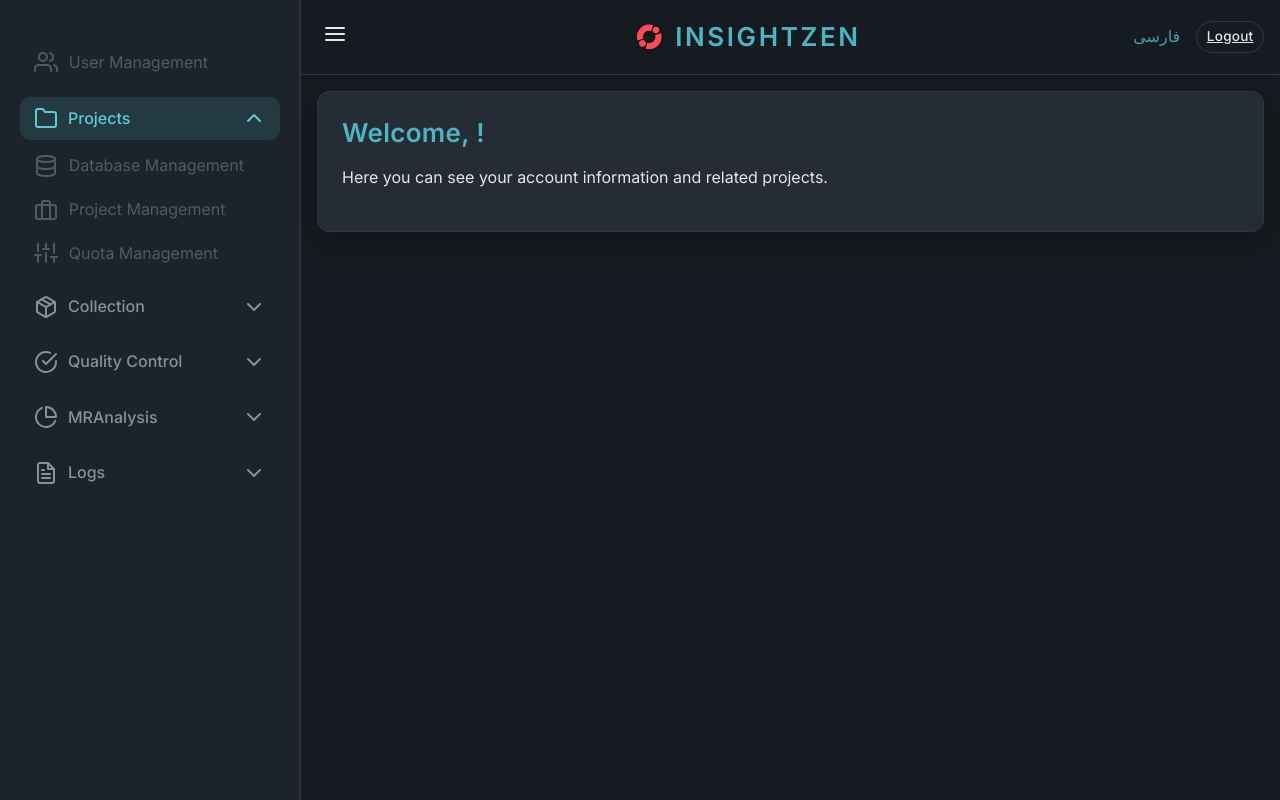
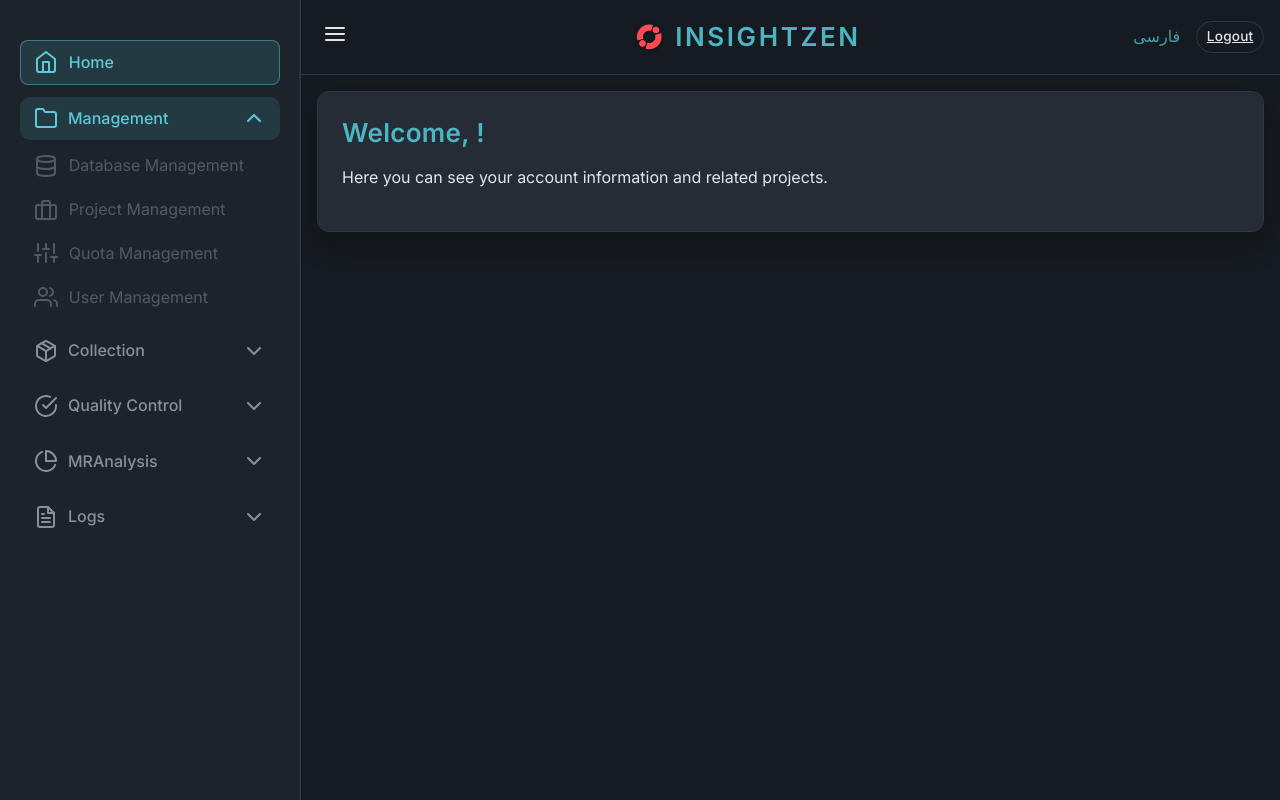
Before and after one commit to AMKhakbaz/insightzen_app, a Django app: page / in a window 1280 px wide. Run offline with Django 4.2, Linux system fonts and the light colour scheme; a user stored in the database is signed in; data comes from the database, SQL or seed files in the repository; some libraries are stand-ins or nearby versions.

Commit message:
Highlight active sidebar routes

```diff
--- a/core/static/core/css/styles.css
+++ b/core/static/core/css/styles.css
@@ -157,6 +157,13 @@ body.rtl {
     transition: transform 0.2s ease;
 }
 
+.sidebar nav .menu-summary.is-active,
+.sidebar nav .menu-group.is-active > .menu-summary {
+    color: var(--color-accent-strong);
+    background: rgba(76, 181, 195, 0.08);
+    box-shadow: inset 0 0 0 1px rgba(92, 203, 216, 0.25);
+}
+
 .sidebar nav details[open] > .menu-summary .menu-caret {
     transform: rotate(180deg);
 }
@@ -174,6 +181,13 @@ body.rtl {
     padding: 0.45rem 0.9rem;
     border-radius: 8px;
     transition: background-color 0.2s ease, color 0.2s ease, transform 0.2s ease;
+}
+
+.sidebar nav .menu-link.is-active {
+    background: var(--color-accent-soft);
+    color: var(--color-accent-strong);
+    font-weight: var(--font-weight-medium);
+    box-shadow: inset 0 0 0 1px rgba(92, 203, 216, 0.45);
 }
 
 .sidebar nav .menu-link:hover {
--- a/core/templates/partials/sidebar_menu.html
+++ b/core/templates/partials/sidebar_menu.html
@@ -2,8 +2,8 @@
     {% for section in sections %}
         {% if section.visible %}
             {% if section.collapsible %}
-                <details class="menu-group"{% if section.open %} open{% endif %}>
-                    <summary class="menu-summary">
+                <details class="menu-group{% if section.has_active %} is-active{% endif %}"{% if section.is_open %} open{% endif %}>
+                    <summary class="menu-summary{% if section.has_active %} is-active{% endif %}">
                         <i class="menu-icon" data-feather="{{ section.icon }}" aria-hidden="true"></i>
                         <span class="menu-label">
                             {% if lang == 'fa' %}
@@ -18,7 +18,7 @@
                         {% for item in section.items %}
                             {% if item.visible %}
                                 <li>
-                                    <a href="{{ item.url }}" class="menu-link{% if item.disabled %} disabled{% endif %}"{% if item.disabled %} aria-disabled="true"{% endif %}>
+                                    <a href="{{ item.url }}" class="menu-link{% if item.disabled %} disabled{% endif %}{% if item.is_active %} is-active{% endif %}"{% if item.disabled %} aria-disabled="true"{% endif %}{% if item.is_active %} aria-current="page"{% endif %}>
                                         <i class="menu-icon" data-feather="{{ item.icon }}" aria-hidden="true"></i>
                                         <span class="menu-label">
                                             {% if lang == 'fa' %}
@@ -34,12 +34,12 @@
                     </ul>
                 </details>
             {% else %}
-                <div class="menu-group menu-group--single">
+                <div class="menu-group menu-group--single{% if section.has_active %} is-active{% endif %}">
                     <ul class="menu-list">
                         {% for item in section.items %}
                             {% if item.visible %}
                                 <li>
-                                    <a href="{{ item.url }}" class="menu-link{% if item.disabled %} disabled{% endif %}"{% if item.disabled %} aria-disabled="true"{% endif %}>
+                                    <a href="{{ item.url }}" class="menu-link{% if item.disabled %} disabled{% endif %}{% if item.is_active %} is-active{% endif %}"{% if item.disabled %} aria-disabled="true"{% endif %}{% if item.is_active %} aria-current="page"{% endif %}>
                                         <i class="menu-icon" data-feather="{{ item.icon }}" aria-hidden="true"></i>
                                         <span class="menu-label">
                                             {% if lang == 'fa' %}
--- a/core/templatetags/custom_tags.py
+++ b/core/templatetags/custom_tags.py
@@ -130,6 +130,8 @@ def render_sidebar(context: Dict[str, Any]) -> Dict[str, Any]:
     user = context.get('user')
     panels_enabled: Dict[str, bool] = context.get('panels_enabled', {}) or {}
     lang = context.get('lang', 'en')
+    request = context.get('request')
+    current_path = getattr(request, 'path', '')
 
     is_authenticated = bool(getattr(user, 'is_authenticated', False))
     profile = getattr(user, 'profile', None)
@@ -139,27 +141,38 @@ def render_sidebar(context: Dict[str, Any]) -> Dict[str, Any]:
     def panel_active(key: str) -> bool:
         return bool(panels_enabled.get(key, False))
 
+    def url_is_active(url: str | None) -> bool:
+        if not url or url == '#':
+            return False
+        if not current_path:
+            return False
+        if url == '/':
+            return current_path == '/'
+        normalized_target = url.rstrip('/')
+        normalized_current = current_path.rstrip('/')
+        return normalized_current.startswith(normalized_target)
+
     sections: List[Dict[str, Any]] = [
         {
-            'key': 'user-management',
+            'key': 'home',
             'collapsible': False,
             'visible': True,
             'items': [
                 {
-                    'icon': 'users',
-                    'label': {'en': 'User Management', 'fa': 'مدیریت کاربران'},
-                    'url': _resolve_url('membership_list'),
-                    'disabled': not has_org,
+                    'icon': 'home',
+                    'label': {'en': 'Home', 'fa': 'خانه'},
+                    'url': _resolve_url('home'),
+                    'disabled': False,
                     'visible': True,
                 },
             ],
         },
         {
-            'key': 'projects',
-            'title': {'en': 'Projects', 'fa': 'پروژه‌ها'},
+            'key': 'management',
+            'title': {'en': 'Management', 'fa': 'مدیریت'},
             'icon': 'folder',
             'collapsible': True,
-            'open': True,
+            'default_open': True,
             'visible': True,
             'items': [
                 {
@@ -183,6 +196,13 @@ def render_sidebar(context: Dict[str, Any]) -> Dict[str, Any]:
                     'disabled': not panel_active('quota_management'),
                     'visible': True,
                 },
+                {
+                    'icon': 'users',
+                    'label': {'en': 'User Management', 'fa': 'مدیریت کاربران'},
+                    'url': _resolve_url('membership_list'),
+                    'disabled': not has_org,
+                    'visible': True,
+                },
             ],
         },
         {
@@ -190,7 +210,7 @@ def render_sidebar(context: Dict[str, Any]) -> Dict[str, Any]:
             'title': {'en': 'Collection', 'fa': 'گردآوری'},
             'icon': 'package',
             'collapsible': True,
-            'open': False,
+            'default_open': False,
             'visible': True,
             'items': [
                 {
@@ -235,7 +255,7 @@ def render_sidebar(context: Dict[str, Any]) -> Dict[str, Any]:
             'title': {'en': 'Quality Control', 'fa': 'کنترل کیفیت'},
             'icon': 'check-circle',
             'collapsible': True,
-            'open': False,
+            'default_open': False,
             'visible': True,
             'items': [
                 {
@@ -294,7 +314,7 @@ def render_sidebar(context: Dict[str, Any]) -> Dict[str, Any]:
             'title': {'en': 'MRAnalysis', 'fa': 'تحلیل تحقیقات بازار'},
             'icon': 'pie-chart',
             'collapsible': True,
-            'open': False,
+            'default_open': False,
             'visible': True,
             'items': [
                 {
@@ -339,7 +359,7 @@ def render_sidebar(context: Dict[str, Any]) -> Dict[str, Any]:
             'title': {'en': 'Logs', 'fa': 'گزارش‌ها'},
             'icon': 'file-text',
             'collapsible': True,
-            'open': False,
+            'default_open': False,
             'visible': is_superuser,
             'items': [
                 {
@@ -353,6 +373,18 @@ def render_sidebar(context: Dict[str, Any]) -> Dict[str, Any]:
         },
     ]
 
+    for section in sections:
+        items = section.get('items', [])
+        has_active = False
+        for item in items:
+            is_active = url_is_active(item.get('url'))
+            item['is_active'] = is_active
+            if is_active:
+                has_active = True
+        section['has_active'] = has_active
+        default_open = section.get('default_open', False)
+        section['is_open'] = has_active or default_open
+
     return {
         'sections': sections,
         'lang': lang,
```
